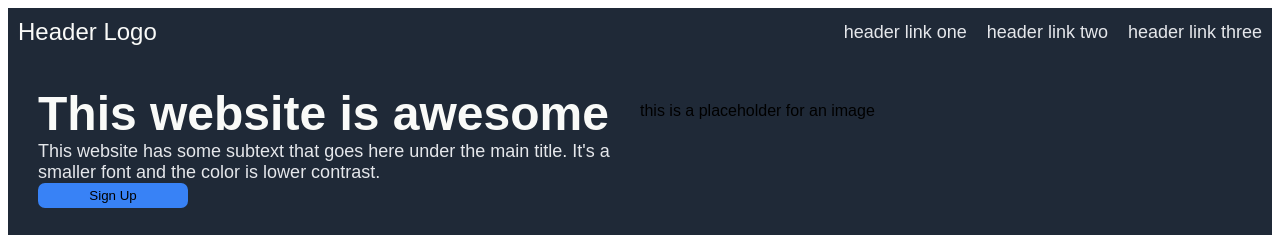
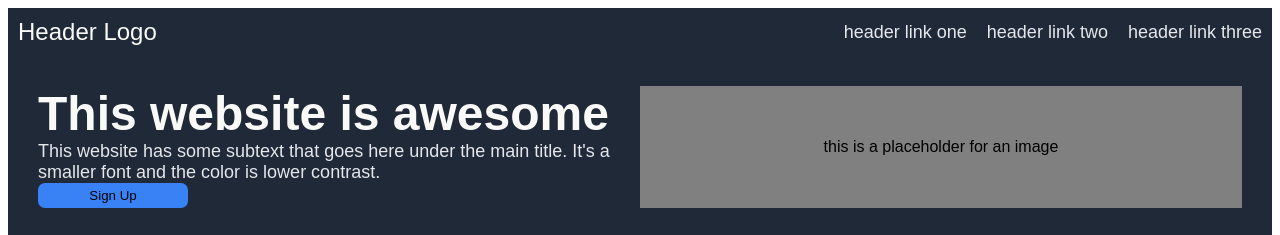
Before and after one commit to CCeph/Landing-Page, a plain HTML site: page index.html in a window 1280 px wide. Shown: the top 235 px of the page. Drawn offline with Linux system fonts and the light colour scheme.

Commit message:
Adjusted the styling of the image placeholder in sec1

```diff
--- a/styles.css
+++ b/styles.css
@@ -80,3 +80,10 @@ button {
     font-size: 18px;
     color: #E5E7EB;
 }
+
+.sec-right {
+    background-color: grey;
+    display: flex;
+    justify-content: center;
+    align-items: center;
+}
```
